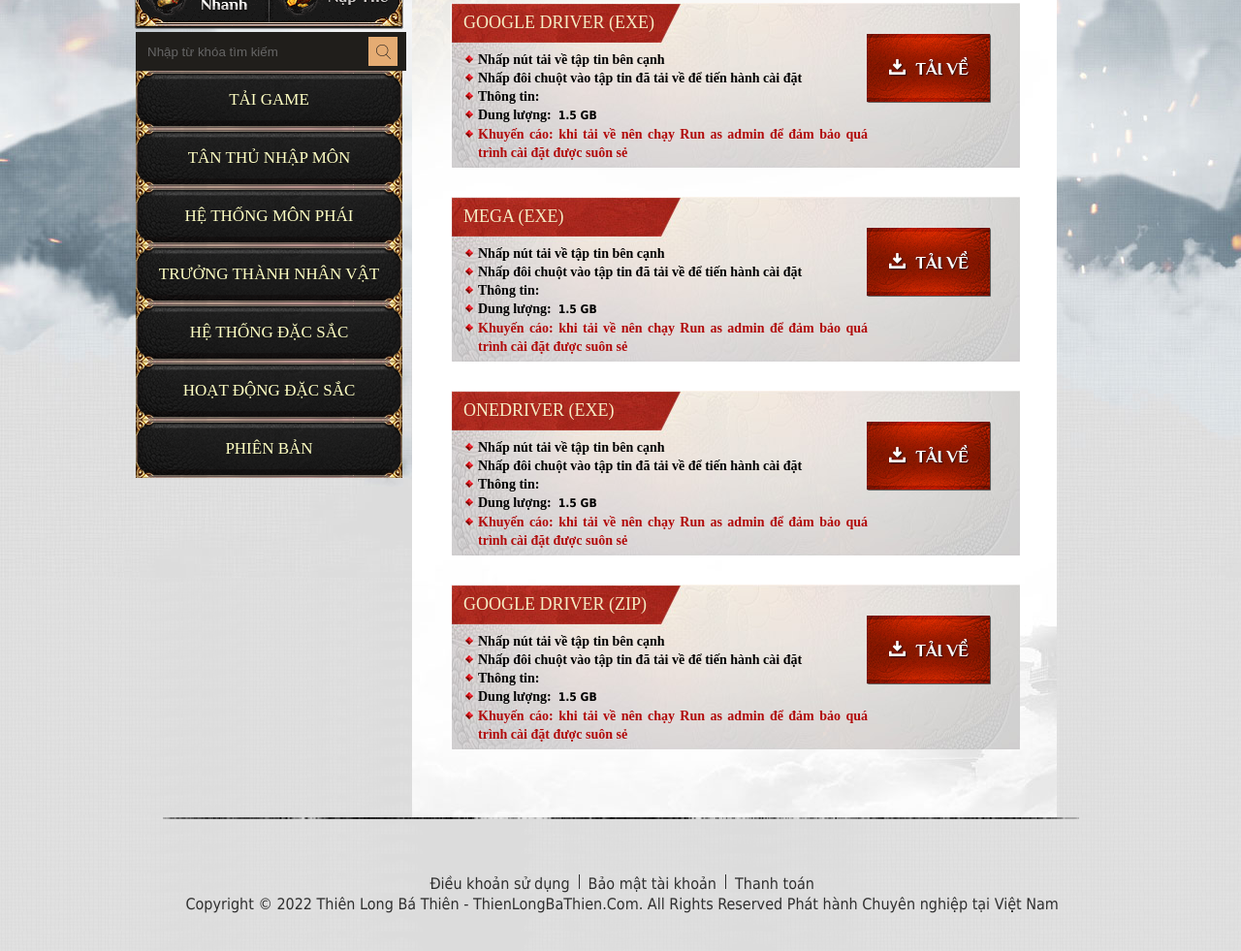
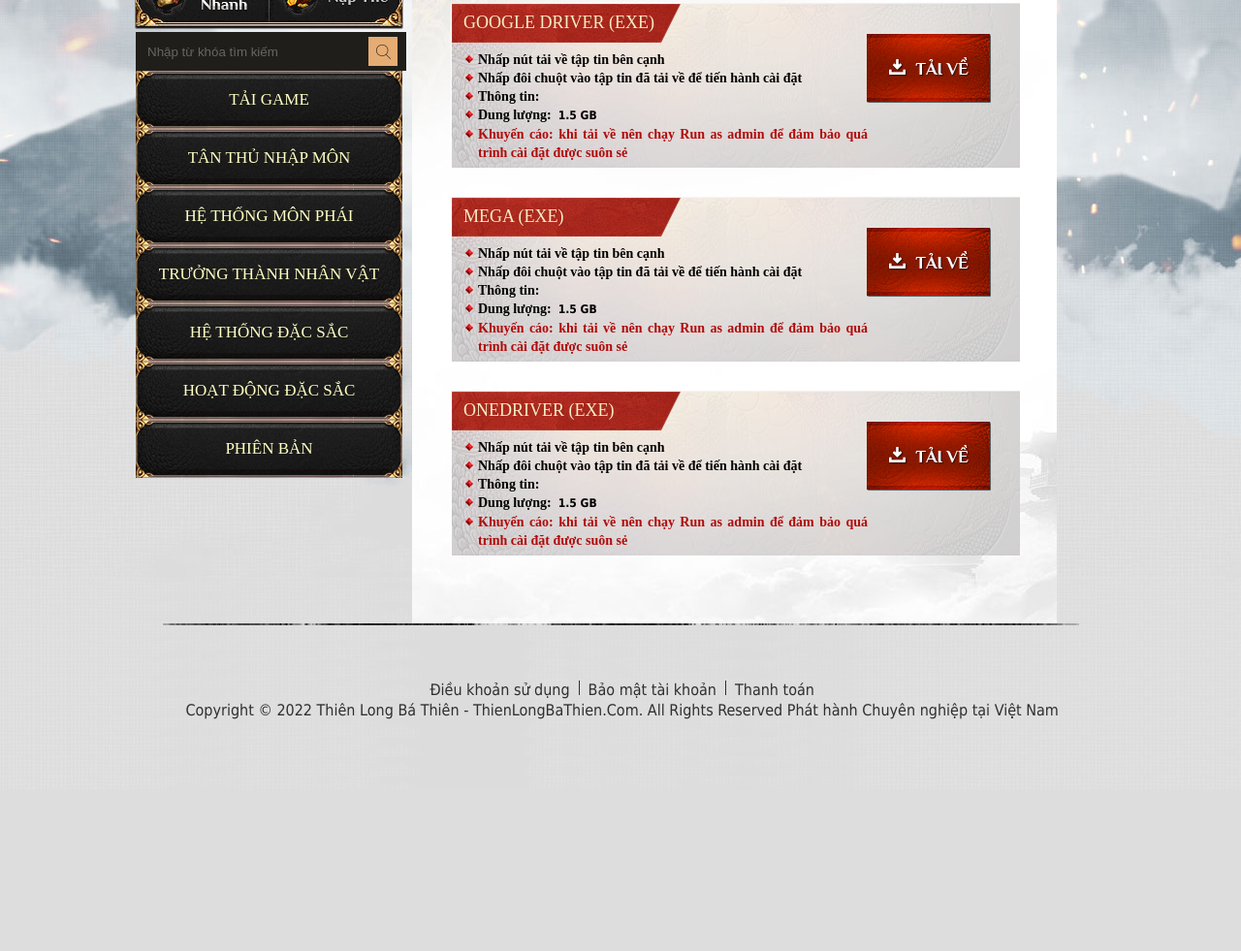
Before and after one commit to thienlongbathien/thienlongbathien, a plain HTML site: page tai-game.html in a window 1280 px wide. Shown: the part 394-1375 px from the top of the page at 97% size. After the commit the page ends 1209 px from the top, so only its background shows below. Drawn offline with nearby package versions, Linux system fonts and the light colour scheme.

Commit message:
Update tai-game.html

```diff
--- a/tai-game.html
+++ b/tai-game.html
@@ -338,24 +338,7 @@ function handleComplete(evt) {
                         <div style="clear:both;"></div>
                     </div>
 
-					<div class="item _0">
 
-                        <div class="text">
-                            <h3> Google Driver (ZIP)  </h3>
-                            <div class="text-full">
-                                                                <p> Nhấp nút tải về tập tin bên cạnh</p>
-                                <p> Nhấp đôi chuột vào tập tin đã tải về để tiến hành cài đặt</p>
-                                <p> Thông tin:</p>
-                                <p style="color: #000">Dung lượng:&nbsp; <span>1.5 GB </span></p>
-                                <p style="color:#b10a0a ;width: 402px; text-align: justify;">Khuyến cáo: khi tải về nên chạy Run as admin để đảm bảo quá trình cài đặt được suôn sẻ</p>
-
-
-                                                           </div>
-                        </div>
-
-                          <a href="https://drive.google.com/file/d/1cAeUybXmuzNnBhorne4aNBERRBcVR8ue/view?usp=sharing" class="save" id="po_0" target="_blank"  ></a>
-                        <div style="clear:both;"></div>
-                    </div>
 
     </div>
     </div>
```
